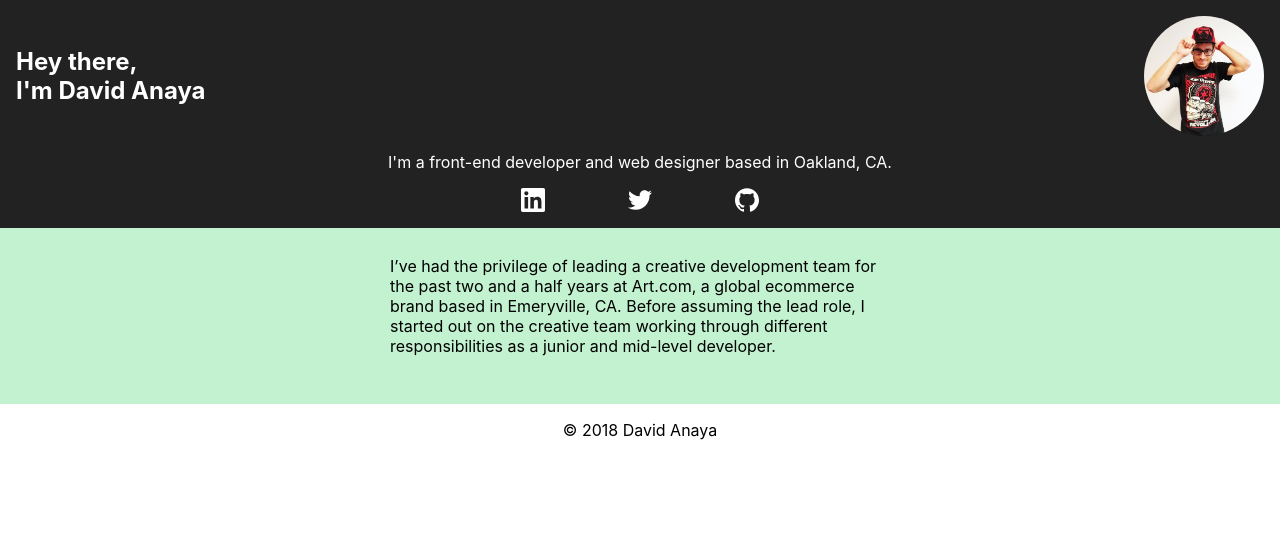
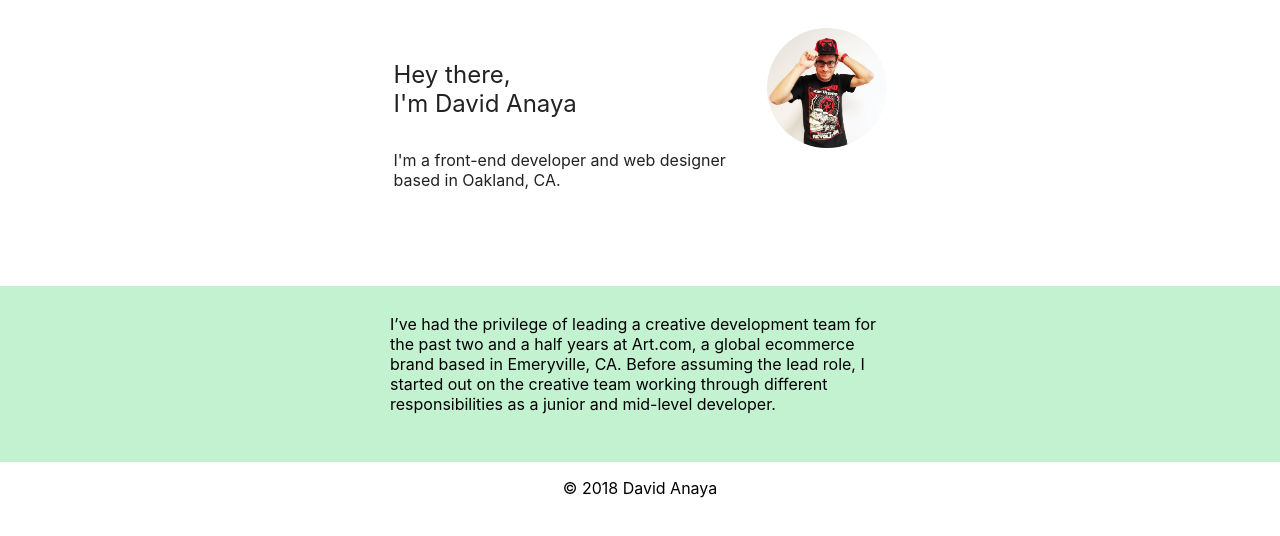
Before and after one commit to anayadesign/davidanaya.github.io, a React (Create React App) app: page / in a window 1280 px wide. Shown: the top 536 px of the page. Built offline with nearby package versions, Linux system fonts and the light colour scheme.

Commit message:
Header layout adjustments
Move the Avatar outside of the .header--group

```diff
--- a/src/components/Header/Header.css
+++ b/src/components/Header/Header.css
@@ -1,27 +1,32 @@
 .header {
-  background-color: #222;
-  padding: 16px;
-  color: white;
-  text-align: center;
+  background-color: #fff;
+  padding: 1.75em 1em 1em;
+  color: #222;
+  max-width: 525px;
+  margin: 0 auto 2.5em;
+  display: flex;
+  flex-direction: row-reverse;
+  justify-content: space-around;
 }
 .header--group {
   display: flex;
-  flex-direction: row;
-  flex: 0 0 0;
-  align-items: center;
+  padding-top: 1em;
+  padding-right: 1em;
+  flex: 1;
+  flex-direction: column;
+  align-items: flex-start;
   justify-content: space-between;
 }
 .header--title {
   font-size: 1.5em;
   text-align: left;
+  font-weight: normal;
 }
 .header--intro {
   font-size: 1em;
 }
 .header--apps {
-  width: 80%;
-  max-width: 320px;
+  width: 100%;
   margin: 0 auto;
   display: flex;
-  justify-content: space-around;
 }
--- a/src/components/Header/Header.js
+++ b/src/components/Header/Header.js
@@ -7,14 +7,13 @@ class Header extends Component {
   render() {
     return (
       <header className="header">
+        <Avatar />
         <div className="header--group">
           <h1 className="header--title">
             {this.props.content.greeting}
             <br />
             {this.props.content.name}
           </h1>
-          <Avatar />
-        </div>
           <p className="header--intro">{this.props.content.intro}</p>
           <div className="header--apps">
             {Object.keys(this.props.content.social).map(key => (
@@ -26,6 +25,7 @@ class Header extends Component {
               />
             ))}
           </div>
+        </div>
       </header>
     );
   }
```
Lines whose indentation alone changed are shown as unchanged.
